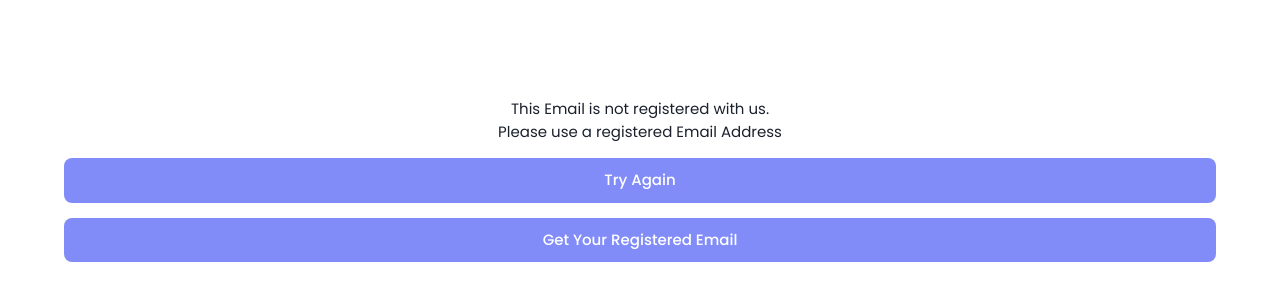
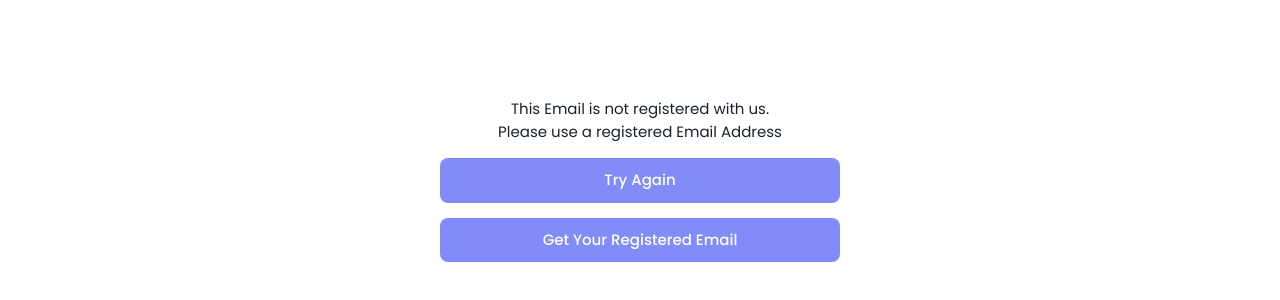
Before and after one commit to web-dev-akash/students.wisechamps.com, a React (Create React App) app: page /nouser in a window 1280 px wide. Shown: the part 180-480 px from the top of the page. Built offline with nearby package versions, Linux system fonts and the light colour scheme.

Commit message:
Fix button Size for pc

```diff
--- a/src/Pages/Error.jsx
+++ b/src/Pages/Error.jsx
@@ -28,6 +28,7 @@ export const Error = () => {
         id="submit-btn"
         style={{
           padding: "0.7rem 2rem",
+          maxWidth: "400px",
         }}
       >
         Try Again
--- a/src/Pages/NoUserFound.jsx
+++ b/src/Pages/NoUserFound.jsx
@@ -31,10 +31,11 @@ export const NoUserFound = () => {
         Please use a registered Email Address
       </p>
       <div style={{ width: "90%" }}>
-        <Link id="submit-btn" to={"/"}>
+        <Link id="submit-btn" to={"/"} style={{ maxWidth: "400px" }}>
           Try Again
         </Link>
         <Link
+          style={{ maxWidth: "400px" }}
           to={"/"}
           id="submit-btn"
           onClick={() => {
--- a/src/Pages/SessionNotFound.jsx
+++ b/src/Pages/SessionNotFound.jsx
@@ -30,6 +30,7 @@ export const SessionNotFound = () => {
         id="submit-btn"
         style={{
           padding: "0.7rem 2rem",
+          maxWidth: "400px",
         }}
       >
         Try Again
```
